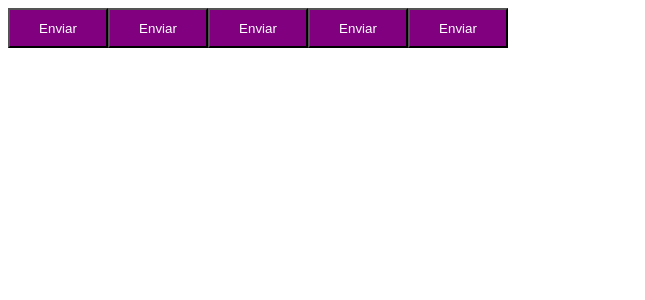
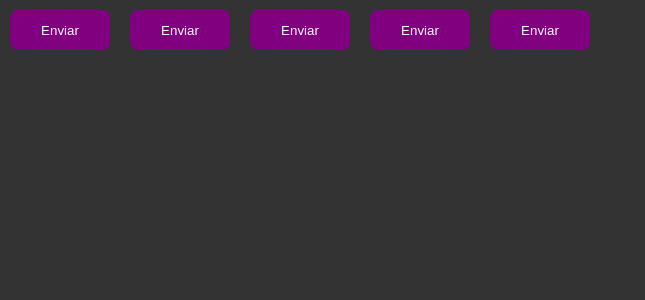
Before and after one commit to J-Breno/reactJs_rocketseat, a React (Vite) app in the folder projetos/02-ignite-timer/: page / in a window 1280 px wide. Shown: the top 300 px of the page, without its empty margins (0-645 px from the left). Built offline with nearby package versions, Linux system fonts and the light colour scheme.

Commit message:
Estilos globais com Styled Components

```diff
--- a/projetos/02-ignite-timer/src/App.tsx
+++ b/projetos/02-ignite-timer/src/App.tsx
@@ -1,6 +1,7 @@
 import { ThemeProvider } from "styled-components";
 import { Button } from "./components/Button";
 import { defaultTheme } from "./styles/themes/default";
+import { GlobalStyles } from "./styles/global";
 
 export function App() {
   return (
@@ -10,6 +11,7 @@ export function App() {
       <Button />
       <Button />
       <Button />
+      <GlobalStyles />
     </ThemeProvider>
   )
 }
--- a/projetos/02-ignite-timer/src/components/Button.styles.ts
+++ b/projetos/02-ignite-timer/src/components/Button.styles.ts
@@ -16,6 +16,9 @@ const buttonVariants = {
 export const ButtonContainer = styled.button<ButtonContainerProps>`
     width: 100px;
     height: 40px;
+    border: 0;
+    border-radius: 8px;
+    margin: 10px;
 
     background-color: ${props => props.theme.primary};
     color:  ${props => props.theme.white}
--- /dev/null
+++ b/projetos/02-ignite-timer/src/styles/global.ts
@@ -0,0 +1,14 @@
+import { createGlobalStyle } from "styled-components";
+
+export const GlobalStyles = createGlobalStyle`
+    * {
+        margin: 0;
+        padding: 0;
+        box-sizing: 0;
+    }
+
+    body {
+        background-color: #333;
+        color: #fff;
+    }
+`
```
